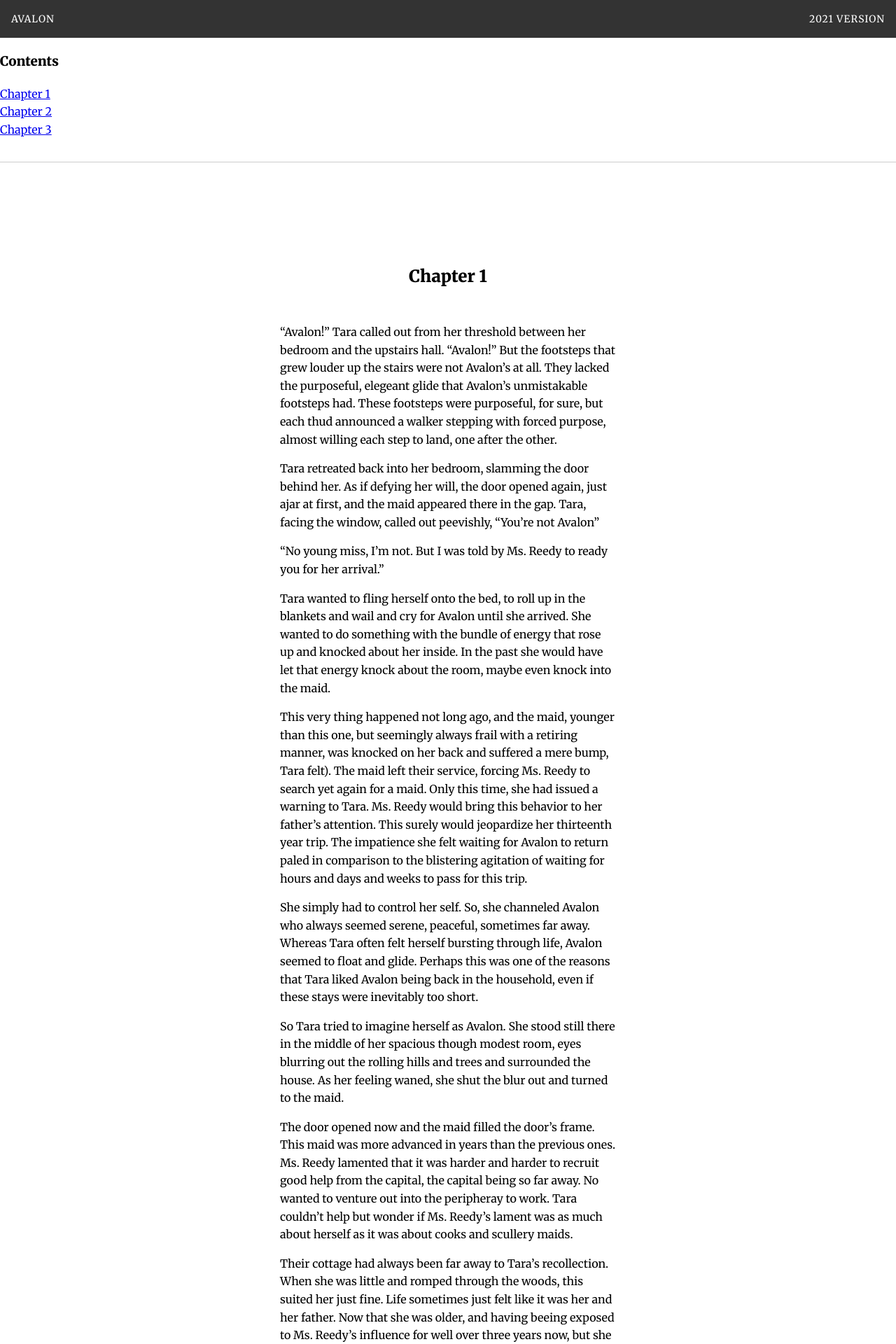
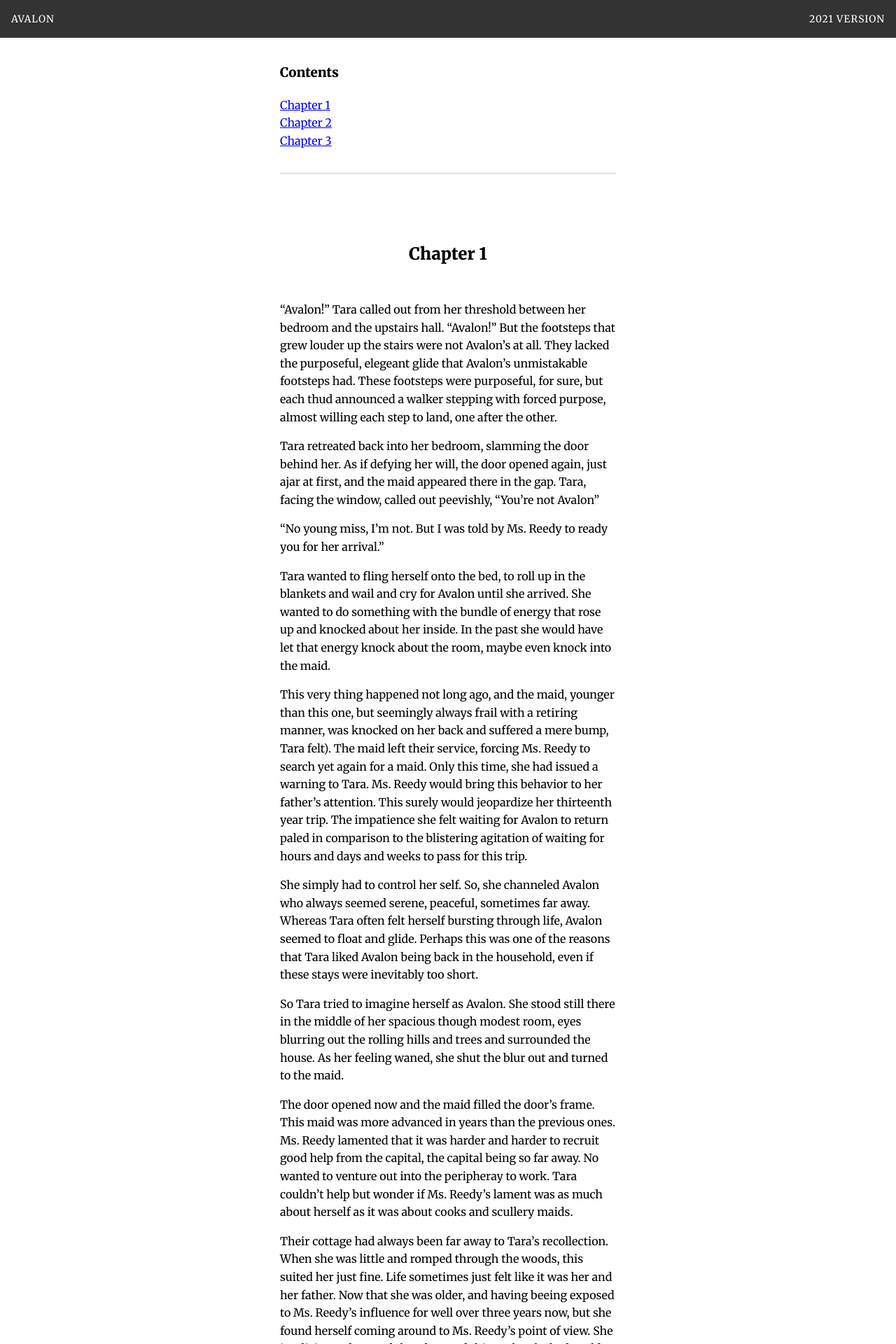
Before and after one commit to brodieaustin/avalon-novel, a Jekyll site: the page built from index.markdown, in a window 1280 px wide. Shown: the top 1920 px of the page at 70% size. Built offline with Jekyll 4.4.1, drawn with Linux system fonts in a browser that asks for light colours; our own code applies the rules of GitHub Pages for plain Markdown files.

Commit message:
undoing toc nav

```diff
--- a/_layouts/base.html
+++ b/_layouts/base.html
@@ -84,14 +84,12 @@
 <body>
   <header>
     <a href="" class="novel-title">{{ site.title }}</a>
-    <a href="./2021/" target="_blank" class=""prev-version">2021 Version</a>
+    <a href="./2021/" target="_blank">2021 Version</a>
   </header>
   <main>
-    <nav>
+    <article class="novel">
       <h3>Contents</h3>
       <ul class="toc"></ul>
-    </nav>
-    <article class="novel">
       {{ content }}
     </article>
   </main>
```
